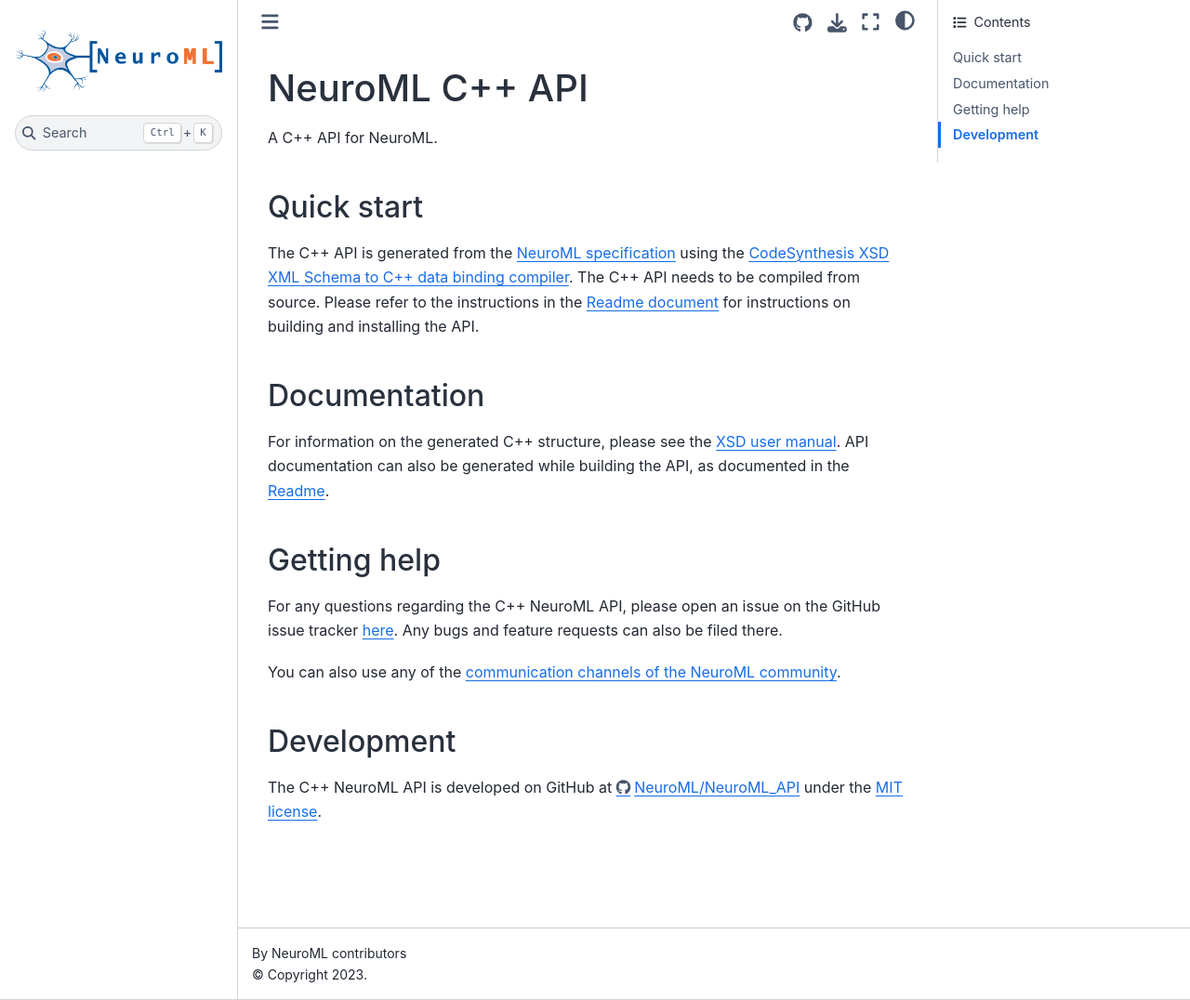
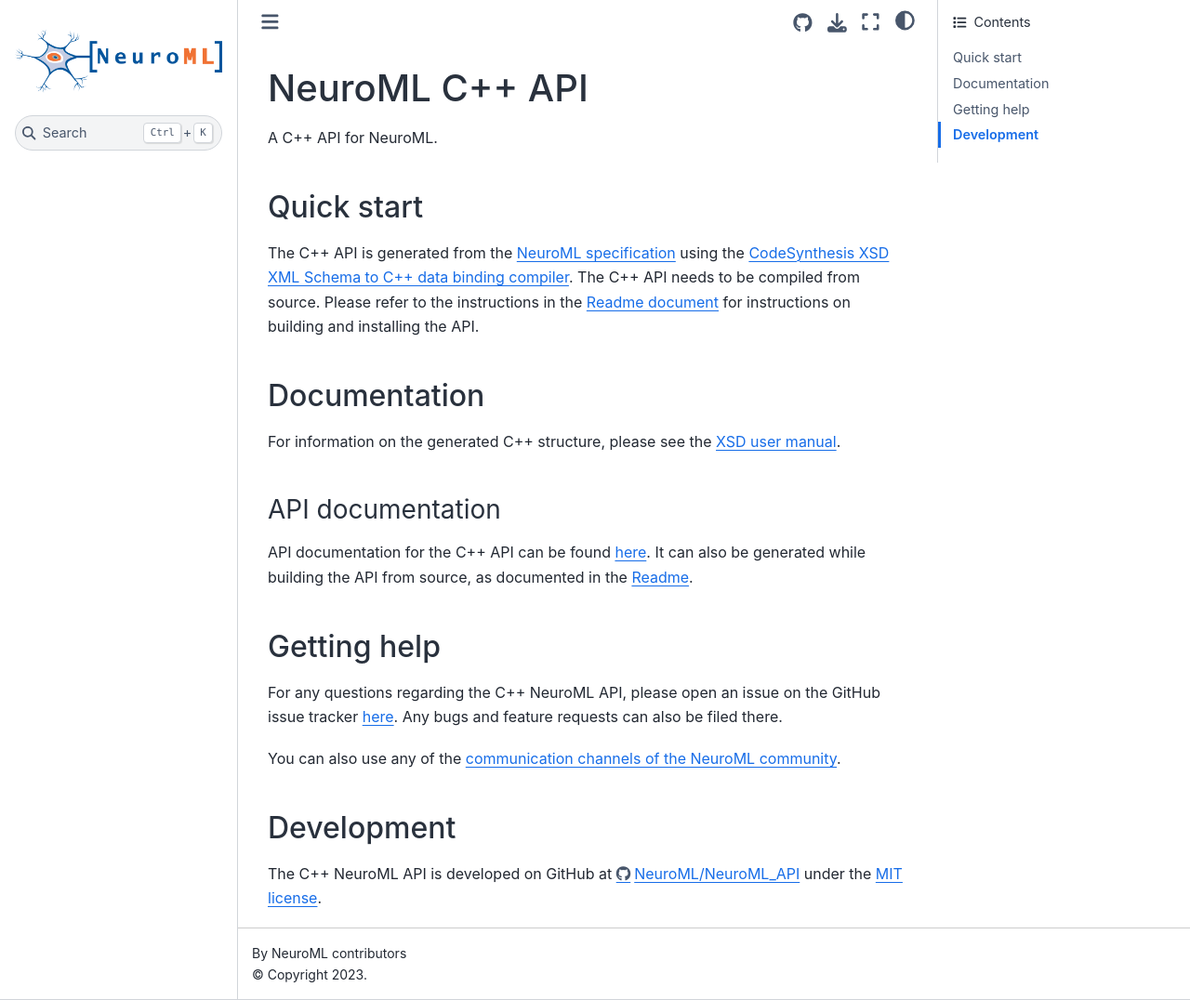
Before and after one commit to NeuroML/Documentation, a Jupyter Book: the page built from source/Userdocs/Software/NeuroML_API.md, in a window 1280 px wide and 1076 px high. Shown: the whole window at 93% size. Built offline with Jupyter Book 1.0.4 settings and Sphinx 7.4.7 and the Sphinx Book theme 1.1.4, drawn with Linux system fonts in a browser that asks for light colours; pages that are not in the unit, such as notebooks, are missing from menus.

Commit message:
enh: add link to C++ API docs

```diff
--- a/source/Userdocs/Software/NeuroML_API.md
+++ b/source/Userdocs/Software/NeuroML_API.md
@@ -14,8 +14,12 @@ Please refer to the instructions in the [Readme document](https://github.com/Neu
 ## Documentation
 
 For information on the generated C++ structure, please see the [XSD user manual](http://www.codesynthesis.com/projects/xsd/documentation/cxx/tree/manual/).
-API documentation can also be generated while building the API, as documented in the [Readme](https://github.com/NeuroML/NeuroML_API/blob/master/README.md).
 
+(neuromlc++:api_docs)=
+### API documentation
+
+API documentation for the C++ API can be found [here](https://neuroml.github.io/NeuroML_API/).
+It can also be generated while building the API from source, as documented in the [Readme](https://github.com/NeuroML/NeuroML_API/blob/master/README.md).
 
 (neuromlc++:gethelp)=
 ## Getting help
```
